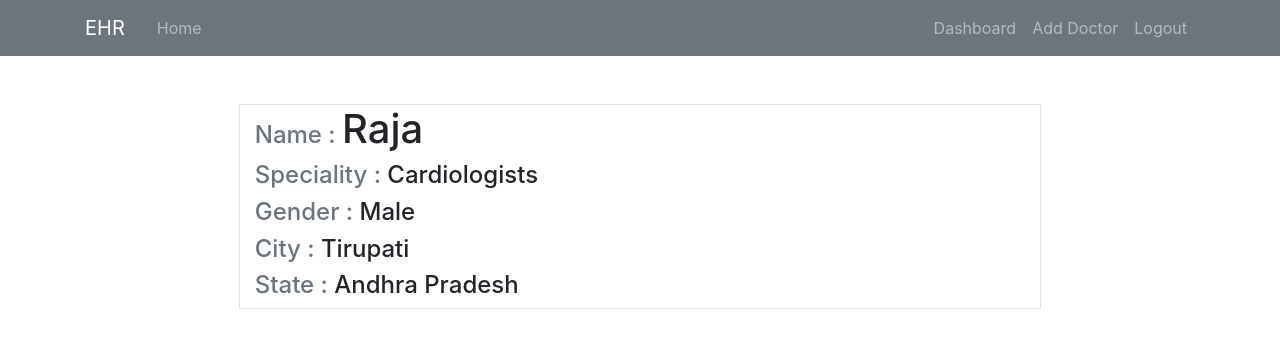
After one commit to ravilladhaneesh/EHR-PROJECT, a Django app: a page that uses User/templates/User/home.html in a window 1280 px wide. The commit adds this page. Shown: the top 348 px of the page. Run offline with Django 4.2, Linux system fonts and the light colour scheme; a user stored in the database is signed in; data comes from the database, SQL or seed files in the repository; both versions use the stored data as it was after the commit; some libraries are stand-ins or nearby versions.

Commit message:
done with doctorDetailView and AppointmentDetailView, .Need to create a consult model to add consulted patients and also delete appointment of the patient

```diff
--- a/User/models.py
+++ b/User/models.py
@@ -41,9 +41,16 @@ class Doctor(models.Model):
 
 class Appointment(models.Model):
 
+    patient_name = models.ForeignKey(User, on_delete=models.CASCADE)
     doctor_name = models.ForeignKey(Doctor, on_delete=models.CASCADE)
     date = models.DateField()
     time = models.TimeField()
 
     def __str__(self):
-        return f' {self.doctor_name}'
+        return f'{self.doctor_name}'
+
+
+
+# class consult(models.Model):
+
+#     description = models.CharField(max_length=200)
--- a/User/templates/User/appointments.html
+++ b/User/templates/User/appointments.html
@@ -4,7 +4,8 @@
 <div class="container border my-3">
     <div class="row" >
         <div class="col-md">
-            <div class="h4"> <span class="text-muted"> Name :</span> <span class="h1">{{ app.doctor_name}} </span></div>
+            <div class="h4"> <span class="text-muted"> Patient Name :</span> <span class="h3">{{ app.patient_name}} </span></div>
+            <div class="h4"> <span class="text-muted"> Doctor Name :</span> <span class="h3">{{ app.doctor_name}} </span></div>
             <div class="h4"> <span class="text-muted"> Speciality :</span> {{ app.doctor_name.speciality}} </div>
             <div class="h4"> <span class="text-muted"> Date :</span> {{ app.date }}  </div>
             <div class="h4"> <span class="text-muted"> Time :</span> {{ app.time }}  </div>
--- a/User/templates/User/dashboard.html
+++ b/User/templates/User/dashboard.html
@@ -13,7 +13,7 @@
                             No. of Doctors
                         </div>
                         <div class="text-center">
-                            {{ doctor.count }}
+                            <div class="h3">{{ doctor.count }}</div>
                         </div>
                     </div>
                     <div class="card-footer">
@@ -31,7 +31,7 @@
                             No. of Patients
                         </div>
                         <div class="text-center">
-                            {{ patient.count }}
+                            <div class="h3">{{ patient.count }}</div>
                         </div>
                     </div>
                     <div class="card-footer">
@@ -51,7 +51,7 @@
                             No. of Appointments
                         </div>
                         <div class="text-center">
-                            {{ appointment.count }}
+                            <div class="h3">{{ appointment.count }}</div>
                         </div>
                     </div>
                     <div class="card-footer">
--- /dev/null
+++ b/User/templates/User/doctor_detail.html
@@ -0,0 +1,22 @@
+{% extends 'User/home.html'%}
+{% block contents%}
+<div class="container w-75 my-2  ">
+    <div class="container border my-3">
+        <div class="row" >
+            <div class="col-md">
+                <div class="h4"> <span class="text-muted"> Name :</span> <span class="h1"> {{ object.doctor_name}} </span>   </div>
+                <div class="h4"> <span class="text-muted"> Speciality :</span> {{ object.speciality }}  </div>
+                <div class="h4"> <span class="text-muted"> Gender :</span>
+                    {% if  object.gender  == "M" %}
+                        Male
+                    {% else %}
+                        Female
+                    {% endif %}
+                </div>
+                <div class="h4"> <span class="text-muted"> City :</span> {{ object.city }}  </div>
+                <div class="h4"> <span class="text-muted"> State :</span> {{ object.State }}  </div>
+            </div>
+        </div>
+    </div>
+</div>
+{% endblock contents%}
--- a/User/templates/User/doctors.html
+++ b/User/templates/User/doctors.html
@@ -5,7 +5,7 @@
         <div class="container border my-3">
             <div class="row" >
                 <div class="col-md">
-                    <div class="h4"> <span class="text-muted"> Name :</span> <span class="h1">{{ doc.doctor_name}} </span>   </div>
+                    <div class="h4"> <span class="text-muted"> Name :</span> <span class="h1"><a  href="{% url 'doctor-detail' doc.doctor_name %}">{{ doc.doctor_name}}</a> </span>   </div>
                     <div class="h4"> <span class="text-muted"> Speciality :</span> {{ doc.speciality }}  </div>
                     <div class="h4"> <span class="text-muted"> Gender :</span>
                         {% if  doc.gender  == "M" %}
@@ -14,8 +14,8 @@
                             Female
                         {% endif %}
                     </div>
-                    <div class="h4"> <span class="text-muted"> City :</span> {{ doc.city }}  </div>
-                    <div class="h4"> <span class="text-muted"> State :</span> {{ doc.State }}  </div>
+                    <!-- <div class="h4"> <span class="text-muted"> City :</span> {{ doc.city }}  </div>
+                    <div class="h4"> <span class="text-muted"> State :</span> {{ doc.State }}  </div> -->
                 </div>
             </div>
         </div>
--- a/User/templates/User/home.html
+++ b/User/templates/User/home.html
@@ -12,7 +12,7 @@
 
     <header class=" site-header">
         <div class="container-md mb-3">
-            <nav class="navbar navbar-expand-md navbar-dark bg-dark  ">
+            <nav class="navbar navbar-expand-md navbar-dark bg-secondary ">
                 <div class="container">
                     <a class="navbar-brand mr-4" href="{% url 'main-home' %}">EHR</a>
                     <button class="navbar-toggler" type="button" data-toggle="collapse" data-target="#navbarToggle" aria-controls="navbarToggle" aria-expanded="false" aria-label="Toggle navigation">
@@ -32,7 +32,7 @@
                                 {% elif user.is_patient %}
                                     <a class="nav-item nav-link" href="{%url 'book-appointment' %}">Appointment</a>
                                 {% elif user.is_doctor %}
-                                    <a class="nav-item nav-link" href="#">View Patients</a>
+                                    <a class="nav-item nav-link" href="{% url 'appointment-patient' %}">Your Patients</a>
                                 {% endif %}
                                 <a class="nav-item nav-link" href="{% url 'logout'%}">Logout</a>
                             {% else %}
--- a/User/views.py
+++ b/User/views.py
@@ -5,10 +5,11 @@ from django.contrib.auth import login
 from django.views.generic import CreateView
 from .models import User
 from django.contrib.auth.decorators import login_required
-from .decorators import patient_required, admin_required
+from .decorators import patient_required, admin_required, doctor_required
 from django.utils.decorators import method_decorator
 from .models import Doctor, Patient, Appointment
-
+from django.views.generic import DetailView, ListView
+from django.contrib.auth.mixins import LoginRequiredMixin, UserPassesTestMixin
 # Create your views here.
 
 def home(request):
@@ -55,16 +56,18 @@ class PatientSignUpView(CreateView):
 @patient_required
 def book_appointment(request):
     if request.method == "POST":
-        form = AppointmentForm(request.POST)
+        form = AppointmentForm(request.POST, user=request.user)
         if form.is_valid():
             form.save()
-            patient_name = form.cleaned_data.get('patient_name')
-            messages.success(request,f'Appointment booked for {patient_name}')
+            doctor_name = form.cleaned_data.get('doctor_name')
+            messages.success(request,f'Appointment booked for {doctor_name}')
             return redirect('main-home')
     else:
         form = AppointmentForm()
 
     return render(request, 'User/register.html', {"form": form})
+
+
 
 
 @method_decorator(login_required, name="dispatch")
@@ -124,3 +127,21 @@ def view_appointments(request):
     }
 
     return render(request, 'User/appointments.html', context)
+
+
+
+class DoctorDetailView(LoginRequiredMixin, DetailView):
+    model = Doctor
+
+@login_required
+@doctor_required
+def appointment_patient(request):
+    context = {
+        'appointment': Appointment.objects.filter(doctor_name=request.user.username),
+        # 'user_name' : request.user,
+    }
+    return render(request, 'User/view_patient.html', context )
+
+
+class AppointmentDetialView(LoginRequiredMixin , DetailView):
+    model =  Appointment
--- a/ehr/urls.py
+++ b/ehr/urls.py
@@ -25,10 +25,14 @@ urlpatterns = [
     path("register/patient", user_views.PatientSignUpView.as_view(), name="patient-signup"),
     path('login/',auth_views.LoginView.as_view(template_name="User/login.html"), name="login"),
     path('logout/', auth_views.LogoutView.as_view(template_name="User/logout.html"), name="logout"),
+    path("appointment_patient/" , user_views.appointment_patient, name='appointment-patient'),
+    # path('appointment_patient/', user_views.Appointment_patient.as_view(), name='appointment-patient'),
     path('appointment/', user_views.book_appointment, name="book-appointment"),
     path('register/doctor', user_views.DoctorSignUpView.as_view() , name="doctor-signup"),
     path('dashboard/', user_views.dashboard, name='dashboard'),
     path('view_patients/', user_views.view_patients, name="view-patients"),
     path('view_doctors/', user_views.view_doctors, name="view-doctors"),
     path('view_appointments/', user_views.view_appointments, name="view-appointments"),
+    path('doctor/<str:pk>', user_views.DoctorDetailView.as_view(), name="doctor-detail"),
+    path('patient/<str:pk>', user_views.AppointmentDetialView.as_view(), name="appointment-detail"),
 ]
```
Also changed, not shown: User/decorators.py (+14 -2 lines), User/forms.py (+23 -5 lines), User/templates/User/appointment_detail.html (added, +21 -0 lines), User/templates/User/view_patient.html (added, +23 -0 lines), User/migrations/0001_initial.py, User/migrations/0002_alter_appointment_patient_name.py (added), User/migrations/0002_appointment.py (deleted), User/migrations/0003_remove_appointment_patient_name.py (deleted), db.sqlite3.
